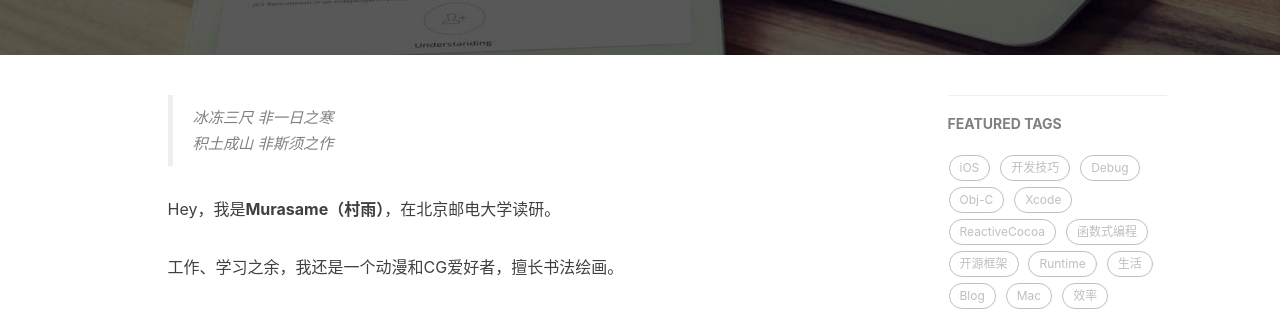
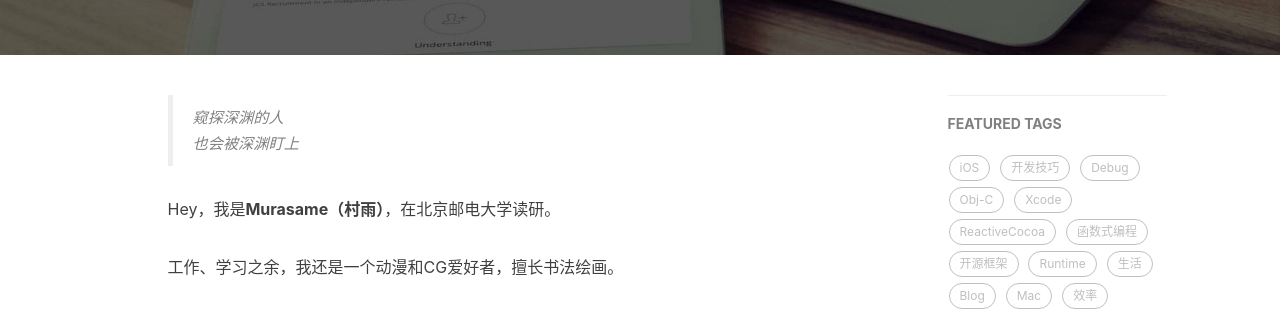
Before and after one commit to MurasameFan/MurasameFan.github.io, a Jekyll site: the page built from about.html, in a window 1280 px wide. Shown: the part 363-674 px from the top of the page. Built offline with Jekyll 4.4.1, drawn with Linux system fonts in a browser that asks for light colours; nearby versions of some CDN libraries; comment, search, counter and statistics services are not loaded.

Commit message:
Update about.html

```diff
--- a/about.html
+++ b/about.html
@@ -15,8 +15,8 @@ header-img: "img/post-bg-rwd.jpg"
 <div class="zh post-container">
 
     <!--copied from markdown -->
-    <blockquote><p>冰冻三尺 非一日之寒<br>
-    积土成山 非斯须之作</p></blockquote>
+    <blockquote><p>窥探深渊的人<br>
+    也会被深渊盯上</p></blockquote>
 
     <p>Hey，我是<strong>Murasame（村雨）</strong>，在北京邮电大学读研。</p>
 
```
